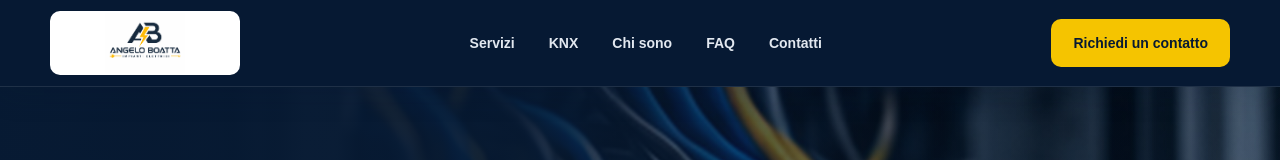
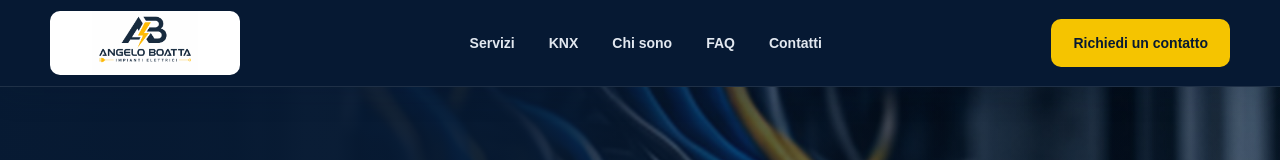
Before and after one commit to angeloboa-alt/angelo-boatta-impianti-elettrici, a Next.js app: page / in a window 1280 px wide. Shown: the top 160 px of the page. Built offline with nearby package versions, Linux system fonts and the light colour scheme.

Commit message:
Aumenta logo header

```diff
--- a/app/globals.css
+++ b/app/globals.css
@@ -49,8 +49,9 @@ button, input, textarea { font: inherit; }
   overflow: hidden;
 }
 .brand-logo img {
-  padding: 2px 4px !important;
+  padding: 0 !important;
   object-fit: contain !important;
+  transform: scale(1.22);
 }
 .desktop-nav {
   display: flex;
@@ -685,8 +686,9 @@ body {
 }
 
 .brand-logo img {
-  padding: 2px 4px !important;
+  padding: 0 !important;
   object-fit: contain !important;
+  transform: scale(1.22);
 }
 
 .desktop-nav {
```
